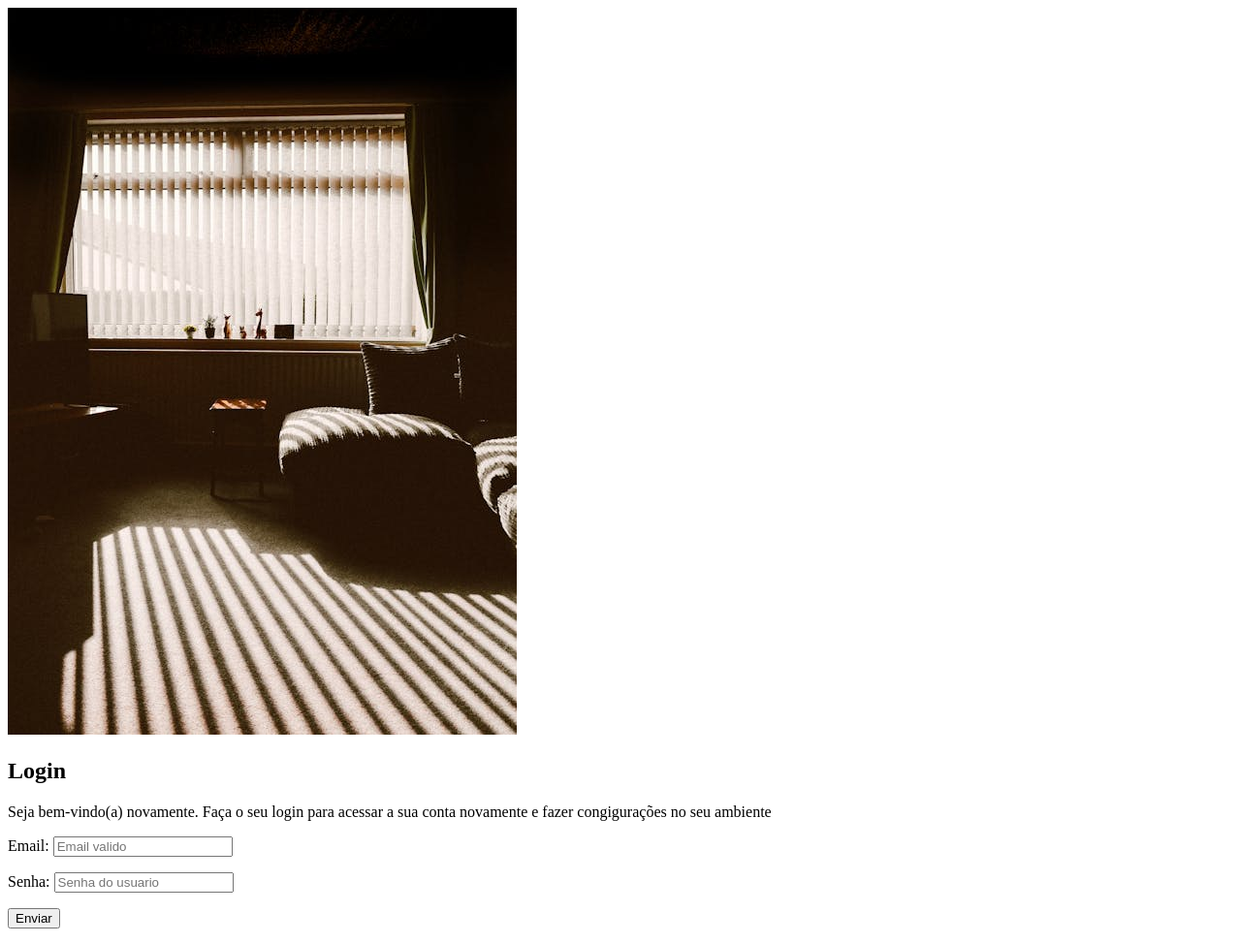
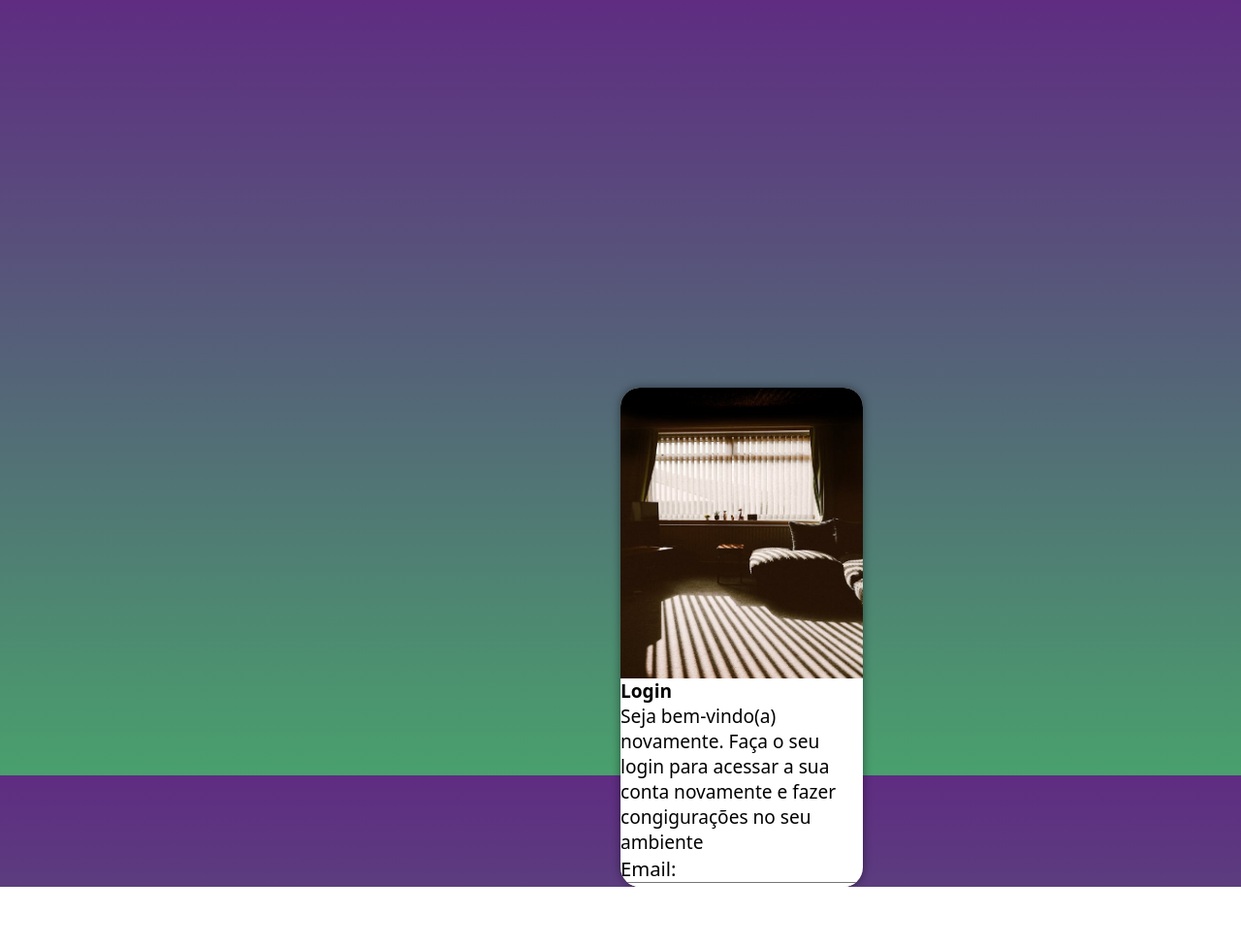
Before and after one commit to BrenoChristaziano/projeto-login, a plain HTML site: page index.html in a window 1280 px wide. Shown: the whole page at 97% size. After the commit the page ends 915 px from the top, so only its background shows below. Drawn offline with Linux system fonts and the light colour scheme.

Commit message:
motificando o css

```diff
--- a/estilos/style.css
+++ b/estilos/style.css
@@ -2,3 +2,44 @@
 /* paleta de cores
    verde: #49a06d
    lilás: #5f2c82 */
+*{
+    margin: 0px;
+    padding: 0px;
+    font-family: system-ui, -apple-system, BlinkMacSystemFont, 'Segoe UI', Roboto, Oxygen, Ubuntu, Cantarell, 'Open Sans', 'Helvetica Neue', sans-serif;
+    font-size: 1.03em;
+    box-sizing: border-box;
+}
+html{
+    width: 100vw;
+    height: 100vh;
+}
+body{
+    background-image: linear-gradient(180deg, #5f2c82, #49a06d);
+}
+main{
+    position: relative;
+    width: 100vw;
+    height: 100vh;
+}
+#login{
+        position: absolute;
+        top: 50%;
+        left: 50%;
+        overflow: hidden;
+
+        background-color: white;
+        width: 250px;
+        height: 515px;
+        border-radius: 20px;
+        box-shadow: 0px 0px 10px rgba(0, 0, 0, 0.450);
+}
+#imagens{
+    text-align: left;
+
+}
+img{
+    height: 300px;
+    width: 250px;
+    text-align: left;
+    display: block;
+}
--- a/index.html
+++ b/index.html
@@ -17,17 +17,18 @@
                 <h1>Login</h1>
                 <p>Seja bem-vindo(a) novamente. Faça o seu login para acessar a sua conta novamente e fazer congigurações no seu ambiente</p>
                 <form action="login.php" method="post">
-                    <p>
+                    <div class="campo">
                         <label for="iemail">Email: </label>
                         <input type="email" name="email" id="iemail" required placeholder="Email valido">
-                    </p>
-                    <p>
+                    </div>
+                    <div class="campo">
                         <label for="isenha">Senha:</label>
                         <input type="password" name="senha" id="isenha" minlength="8" maxlength="25" required placeholder="Senha do usuario">
-                    </p>
-                    <p>
+                    </div>
+                    <div>
                         <input id="envio" type="submit" value="Enviar">
-                    </p>
+                        <a href="esqueci.html" class="botao"></a>
+                    </div>
                 </form>
             </div>
         </section>
```
